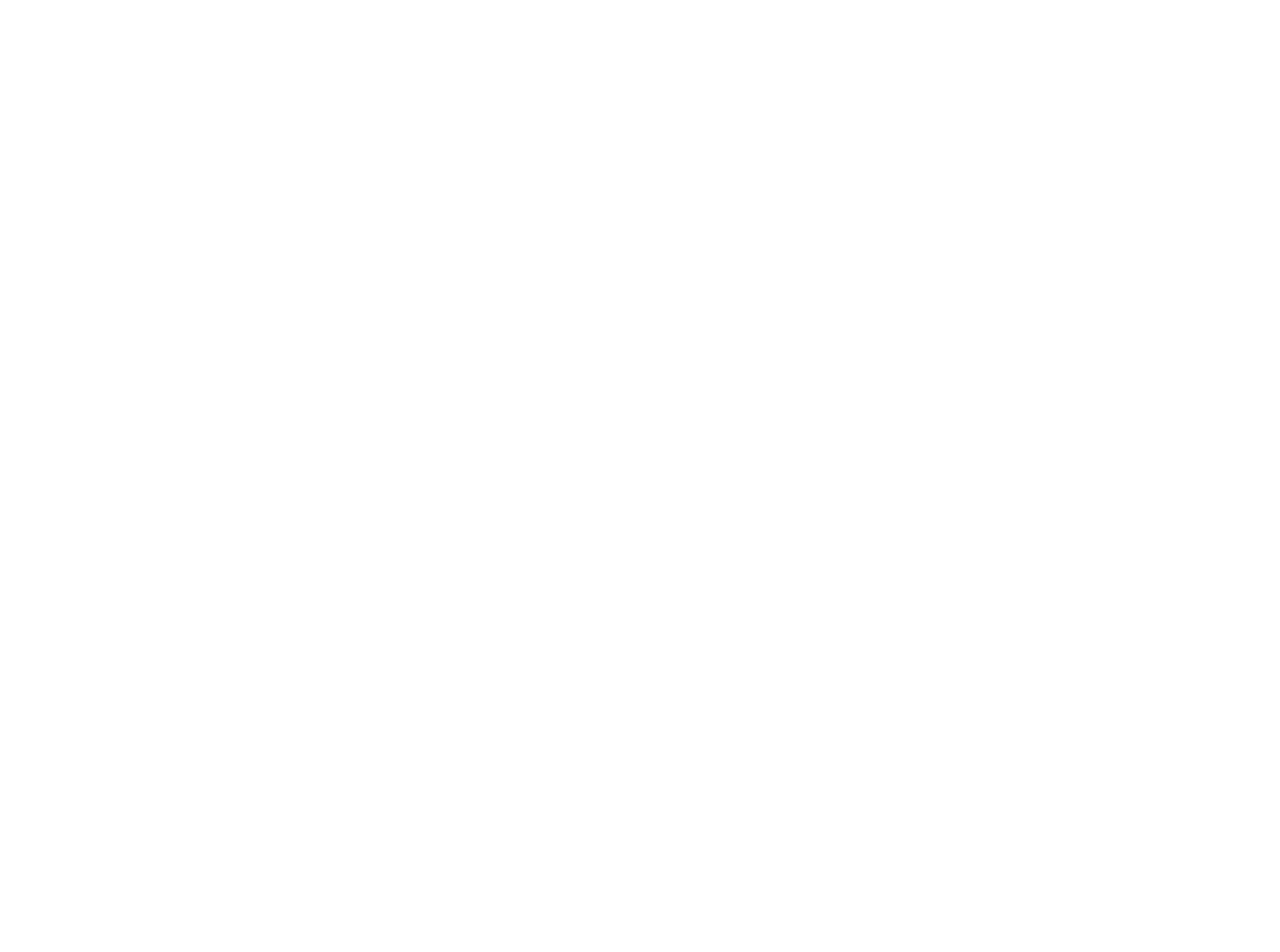
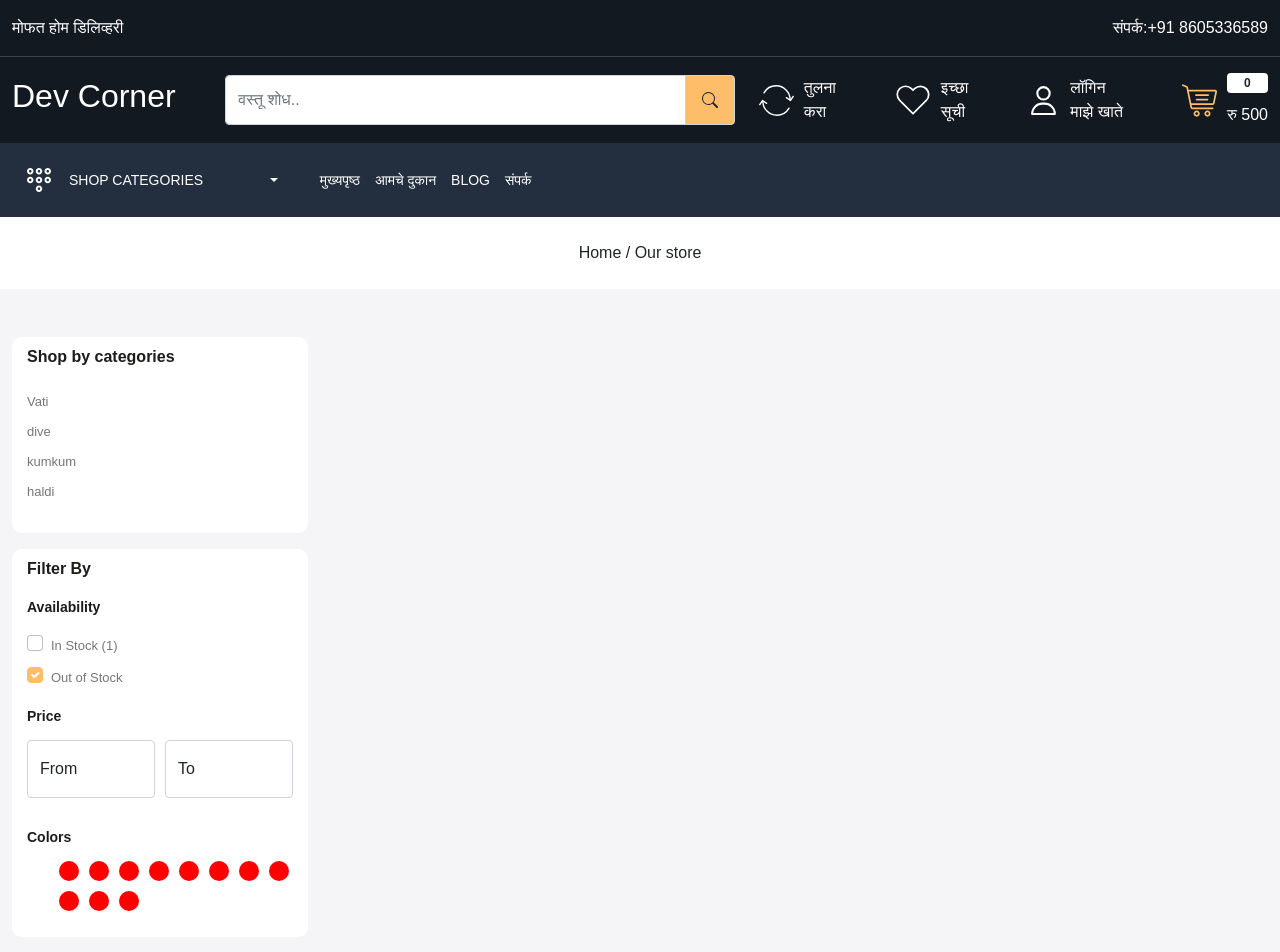
Before and after one commit to Webdev-Chaitanya/SGPB-FrontEnd, a React (Create React App) app: page /store in a window 1280 px wide. Before the commit this address had no page. Shown: the top 952 px of the page. Before the commit the page ends 800 px from the top, so only its background shows below. Built offline with nearby package versions, Linux system fonts and the light colour scheme; a web font is replaced by a local one.

Commit message:
our store commit

```diff
--- a/package.json
+++ b/package.json
@@ -9,6 +9,7 @@
     "react": "^18.2.0",
     "react-dom": "^18.2.0",
     "react-fast-marquee": "^1.3.5",
+    "react-helmet": "^6.1.0",
     "react-icons": "^4.8.0",
     "react-rating-stars-component": "^2.2.0",
     "react-redux": "^8.0.5",
--- a/src/App.css
+++ b/src/App.css
@@ -228,6 +228,22 @@
   border-radius: 10px;
   overflow: hidden;
 }
+.product-card .product-card{
+  height: 270px;
+}
+.product-card .product-image img{
+  object-fit: contain;
+}
+.product-card .product-image > img:last-child {
+  display: none;
+}
+.product-card:hover .product-image > img:nth-child(1) {
+  display: none;
+}
+.product-card:hover .product-image > img:last-child {
+  display: block;
+}
+
 .product-card:hover .action-bar {
   right: 15px;
 }
@@ -242,13 +258,69 @@
 }
 .product-card .product-details p.price{
   font-size: 16px;
-  color: var(--color-1c1c1b);
+  color: var(--color-1c1c1b) !important;
 }
 .action-bar{
   top: 10%;
   right: -23px;
+  transition: 0.3s;
+}
+.wishlist-icon{
+  top: 2%;
+  right: 15px;
 }
 
 /* Product card section end */
+/* Home Part End Here */
 
-/* Home Part End Here */
+/* Our store start here */
+
+.filter-card{
+  background-color: white;
+  border-radius: 10px;
+  padding: 10px 15px;
+}
+.filter-title{
+  font-size: 16px;
+  line-height: 20px;
+  font-weight: 600;
+  color: var(--color-1c1c1b);
+  margin-bottom: 20px;
+}
+.filter-card ul,
+.filter-card .form-check-label{
+  list-style-type: none;
+  font-size: 13px;
+  line-height: 30px;
+  color: var(--color-777777);
+  cursor: pointer;
+}
+.filter-card .form-check-input:focus {
+  box-shadow: none;
+  border-color: rgba(0, 0, 0, 0.25);
+}
+.filter-card .form-check-input:checked {
+  background-color: var(--color-febd69);
+  border-color: var(--color-febd69);
+}
+.sub-title{
+  font-size: 14px;
+  font-weight: 600;
+  color: var(--color-1c1c1b);
+  margin-bottom: 15px;
+  margin-top: 15px;
+}
+.colors {
+  list-style-type: none;
+  display: flex;
+  flex-wrap: wrap;
+  gap: 10px;
+}
+.colors li{
+  width: 20px;
+  height: 20px;
+  background-color: red;
+  border-radius: 50%;
+}
+
+/* Our store end here */
--- a/src/App.js
+++ b/src/App.js
@@ -5,6 +5,7 @@
 import Home from "./pages/Home";
 import About from "./pages/About";
 import Contact from "./pages/Contact";
+import OurStore from "./pages/OurStore";
 
 function App() {
   return (
@@ -15,6 +16,7 @@
           <Route index element={<Home/>}/>
           <Route path="about" element={<About />} />
           <Route path="contact" element={<Contact />} />
+          <Route path="store" element={<OurStore />} />
         </Route>
       </Routes>
     </BrowserRouter>
--- /dev/null
+++ b/src/components/BreadCrumb.js
@@ -0,0 +1,21 @@
+import React from 'react'
+import { Link } from 'react-router-dom';
+
+const BreadCrumb = (props) => {
+    const { title } = props;
+  return (
+    <div className="breadcrumb mb-0 py-4">
+        <div className="container-xxl">
+            <div className="row">
+                <div className="col-12">
+                    <p className="text-center mb-0">
+                        <Link to="/" className="text-dark">Home</Link> / {title}
+                    </p>
+                </div>
+            </div>
+        </div>
+    </div>
+  )
+}
+
+export default BreadCrumb
--- a/src/components/Header.js
+++ b/src/components/Header.js
@@ -126,7 +126,7 @@
                 <div className="menu-links">
                   <div className="d-flex align-items-center gap-15">
                     <NavLink to="/">मुख्यपृष्ठ</NavLink>
-                    <NavLink to="/">आमचे दुकान</NavLink>
+                    <NavLink to="/store">आमचे दुकान</NavLink>
                     <NavLink to="/">Blog</NavLink>
                     <NavLink to="/"> संपर्क</NavLink>
                   </div>
--- /dev/null
+++ b/src/components/Meta.js
@@ -0,0 +1,13 @@
+import { Helmet } from "react-helmet";
+import React from 'react'
+
+const Meta = (props) => {
+  return (
+    <Helmet>
+        <meta charSet="utf-8" />
+        <title>{props.title}</title>
+    </Helmet>
+  )
+}
+
+export default Meta
--- a/src/components/ProductCard.js
+++ b/src/components/ProductCard.js
@@ -5,9 +5,15 @@
 const ProductCard = () => {
   return (
     <div className="col-3">
-      <div className="product-card position-relative">
+      <Link className="product-card position-relative">
+        <div className="wishlist-icon position-absolute">
+            <Link>
+                <img src="images/wish.svg" alt="wishlist"/>
+            </Link>
+        </div>
         <div className="product-image">
-          <img src="images/watch.jpg" alt="product image" />
+          <img src="images/watch.jpg" className="img-fluid" alt="product image" />
+          <img src="images/watch-1.avif" className="img-fluid" alt="product image" />
         </div>
         <div className="product-details">
           <h6 className="brand">Havels</h6>
@@ -36,7 +42,7 @@
                 </Link>
             </div>
         </div>
-      </div>
+      </Link>
     </div>
   );
 };
--- a/src/pages/Home.js
+++ b/src/pages/Home.js
@@ -193,6 +193,19 @@
         </div>
       </div>
     </section>
+    <section className="featured-wrapper py-5 home-wrapper-2">
+      <div className="container-xxl">
+        <div className="row">
+          <div className="col-12">
+            <h3 className="section-heading">Featured Collection</h3>
+          </div>
+          <ProductCard/>
+          <ProductCard/>
+          <ProductCard/>
+          <ProductCard/>
+        </div>
+      </div>
+    </section>
     <section className="marque-wrapper home-wrapper-2 py-5">
       <div className="container-xxl">
         <div className="row">
@@ -232,19 +245,7 @@
         </div>
       </div>
     </section>
-    <section className="blog-wrapper py-5 home-wrapper-2">
-      <div className="container-xxl">
-        <div className="row">
-          <div className="col-12">
-            <h3 className="section-heading">Featured Collection</h3>
-          </div>
-          <ProductCard/>
-          <ProductCard/>
-          <ProductCard/>
-          <ProductCard/>
-        </div>
-      </div>
-    </section>
+
     </>
   )
 }
--- /dev/null
+++ b/src/pages/OurStore.js
@@ -0,0 +1,100 @@
+import React from "react";
+import BreadCrumb from "../components/BreadCrumb";
+import Meta from "../components/Meta";
+
+function OurStore() {
+  return (
+    <>
+      <Meta title={"Our Store"} />
+      <BreadCrumb title="Our store"></BreadCrumb>
+      <div className="store-wrapper home-wrapper-2 py-5">
+        <div className="container-xxl">
+          <div className="row">
+            <div className="col-3">
+              <div className="filter-card mb-3">
+                <h3 className="filter-title">Shop by categories</h3>
+                <div>
+                  <ul className="ps-0">
+                    <li>Vati</li>
+                    <li>dive</li>
+                    <li>kumkum</li>
+                    <li>haldi</li>
+                  </ul>
+                </div>
+              </div>
+              <div className="filter-card mb-3">
+                <h3 className="filter-title">Filter By</h3>
+                <div>
+                  <h5 className="sub-title">Availability</h5>
+                  <div>
+                  <div class="form-check">
+                    <input
+                    class="form-check-input"
+                    type="checkbox"
+                    value=""
+                    id=""
+                    />
+                    <label class="form-check-label" for="">
+                        In Stock (1)
+                    </label>
+                  </div>
+                  <div class="form-check">
+                    <input
+                    class="form-check-input"
+                    type="checkbox"
+                    value=""
+                    id=""
+                    checked
+                    />
+                    <label class="form-check-label" for="">
+                        Out of Stock
+                    </label>
+                  </div>
+                  </div>
+                  <h5 className="sub-title">Price</h5>
+                  <div className="d-flex align-items-center gap-10">
+                    <div className="form-floating mb-3">
+                        <input type="email" className="form-control" id="floatingInput" placeholder="From"/>
+                        <label htmlFor="floatingInput">From</label>
+                    </div>
+                    <div className="form-floating mb-3">
+                        <input type="email" className="form-control" id="floatingInput1" placeholder="To"/>
+                        <label htmlFor="floatingInput">To</label>
+                    </div>
+                  </div>
+                  <h5 className="sub-title">Colors</h5>
+                  <div>
+                    <div>
+                        <ul className="colors">
+                            <li></li>
+                            <li></li>
+                            <li></li>
+                            <li></li>
+                            <li></li>
+                            <li></li>
+                            <li></li>
+                            <li></li>
+                            <li></li>
+                            <li></li>
+                            <li></li>
+                        </ul>
+                    </div>
+                  </div>
+                </div>
+              </div>
+              <div className="filter-card mb-3">
+                <h3 className="filter-title">Product Tags</h3>
+              </div>
+              <div className="filter-card mb-3">
+                <h3 className="filter-title">Random Product</h3>
+              </div>
+            </div>
+            <div className="col-9"></div>
+          </div>
+        </div>
+      </div>
+    </>
+  );
+}
+
+export default OurStore;
```
Also changed, not shown: public/images/watch-1.avif (added), 1 other file (tests, documents, lock files or other folders).
